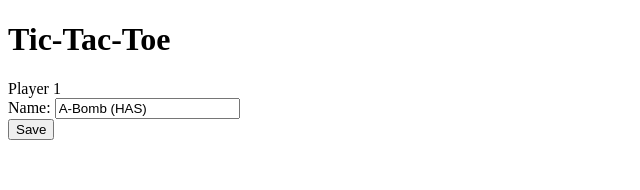
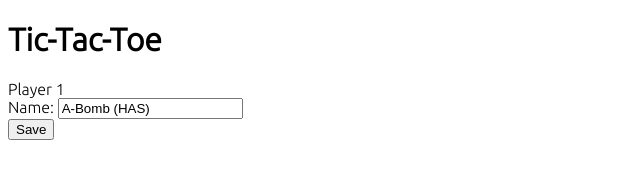
Before and after one commit to cristiantela/tic-tac-toe-marvel, an Angular app: page / in a window 1280 px wide. Shown: the top 190 px of the page, without its empty margins (0-640 px from the left). Built offline with nearby package versions, Linux system fonts and the light colour scheme.

Commit message:
Adds Ubuntu font from google fonts

```diff
--- a/src/app/app.component.scss
+++ b/src/app/app.component.scss
@@ -1,3 +1,9 @@
+@import url('https://fonts.googleapis.com/css2?family=Ubuntu:wght@300&display=swap');
+
+* {
+  font-family: 'Ubuntu', sans-serif;
+}
+
 .players {
   display: flex;
 }
```
